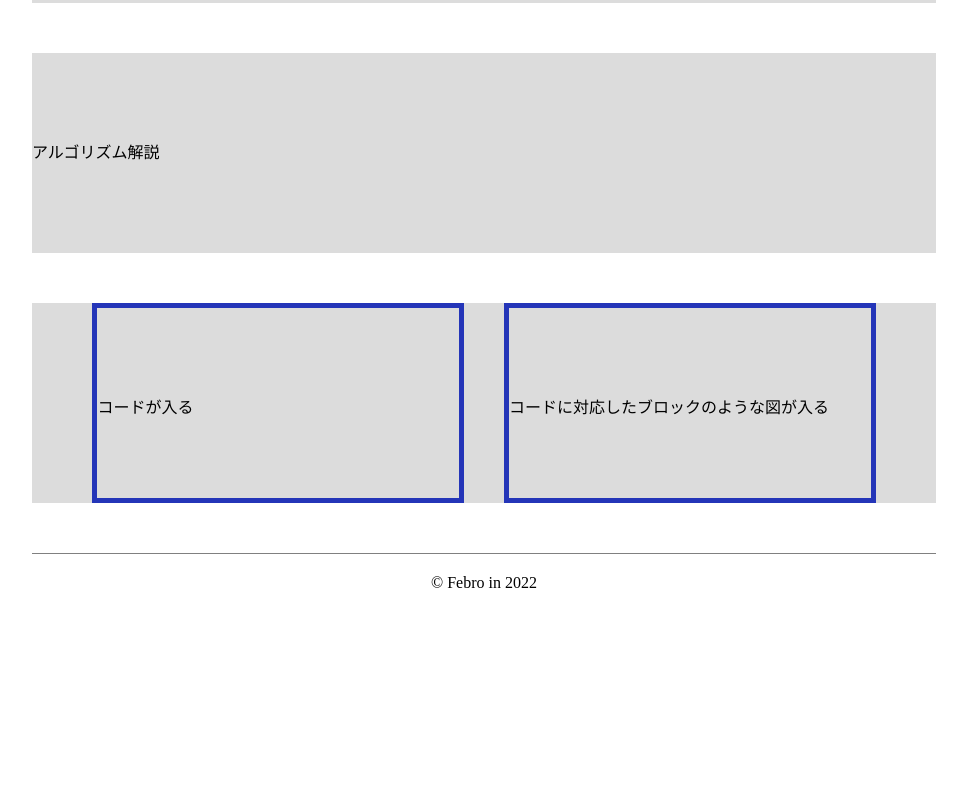
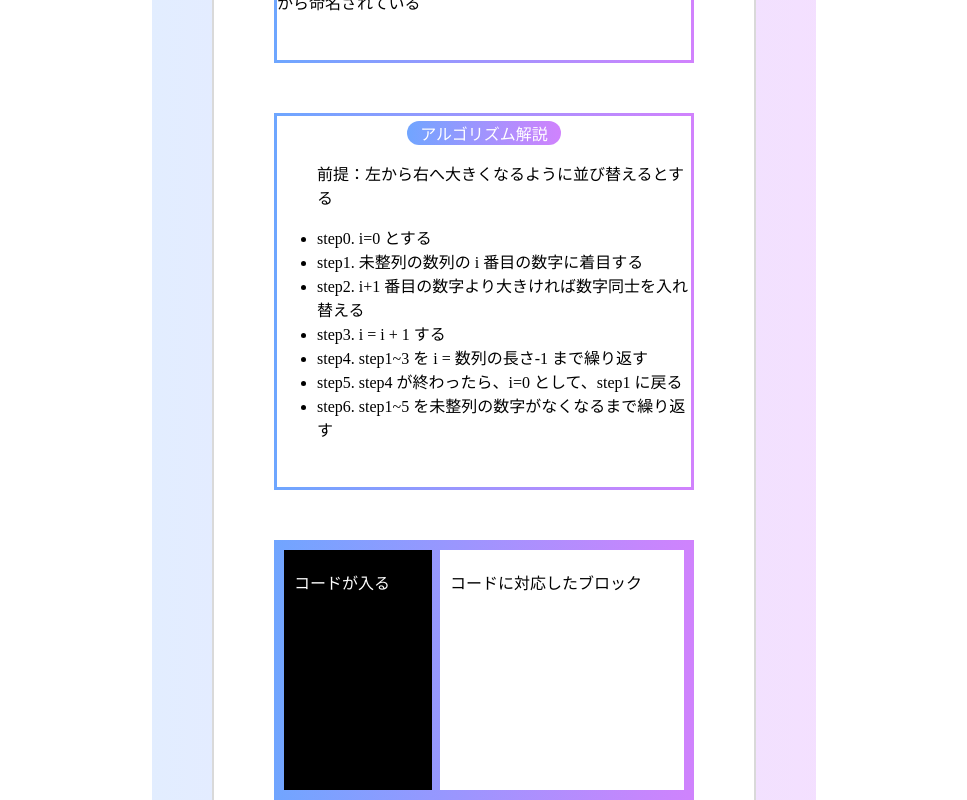
Before and after one commit to webex14-team-4/webex14-team-4-original-team-app, a Vue app: page /show in a window 1280 px wide. Shown: the part 360-1160 px from the top of the page, without its empty margins (156-1123 px from the left). Before the commit the page ends 960 px from the top, so only its background shows below. Built offline with nearby package versions, Linux system fonts and the light colour scheme.

Commit message:
AlgorithmShowのデザイン実装

```diff
--- a/src/App.vue
+++ b/src/App.vue
@@ -23,7 +23,7 @@ export default {
   -moz-osx-font-smoothing: grayscale;
   text-align: center;
   color: #2c3e50; */
-  margin: 0 180px;
+  margin: 0 300px;
 }
 
 nav {
--- a/src/views/ArticleShowView.vue
+++ b/src/views/ArticleShowView.vue
@@ -1,14 +1,31 @@
 <template>
-  <div class="algorithm_show">
-    <div class="algorithm_show_title">
-      <h2>バブルソート</h2>
-      <p>注意: 本ページはfirestoreから取得したデータを元に描画される</p>
-    </div>
-    <div class="algorithm_overview">概要</div>
-    <div class="algorithm_explanation">アルゴリズム解説</div>
-    <div class="algorithm_code_viewer">
-      <div class="code_viewer">コードが入る</div>
-      <div class="block_viewer">コードに対応したブロックのような図が入る</div>
+  <div class="show">
+    <div class="container">
+      <h2 class="title">バブルソート</h2>
+      <div class="overview">
+        <div class="subtitle">概要</div>
+        <p>
+          並び替える数列の中で大きい（または小さい）数字から順番に整列させていくアルゴリズム<br />
+          大きな気泡（バブル）ほど水中を素早く浮上するようすから命名されている
+        </p>
+      </div>
+      <div class="explanation">
+        <div class="subtitle">アルゴリズム解説</div>
+        <ul>
+          <p>前提：左から右へ大きくなるように並び替えるとする</p>
+          <li>step0. i=0 とする</li>
+          <li>step1. 未整列の数列の i 番目の数字に着目する</li>
+          <li>step2. i+1 番目の数字より大きければ数字同士を入れ替える</li>
+          <li>step3. i = i + 1 する</li>
+          <li>step4. step1~3 を i = 数列の長さ-1 まで繰り返す</li>
+          <li>step5. step4 が終わったら、i=0 として、step1 に戻る</li>
+          <li>step6. step1~5 を未整列の数字がなくなるまで繰り返す</li>
+        </ul>
+      </div>
+      <div class="code_contents">
+        <div class="code">コードが入る</div>
+        <div class="block">コードに対応したブロック</div>
+      </div>
     </div>
   </div>
 </template>
@@ -17,23 +34,94 @@
 export default {}
 </script>
 
-<style>
-.algorithm_overview,
-.algorithm_explanation,
-.algorithm_code_viewer {
-  height: 200px;
-  line-height: 200px;
-  background-color: rgb(220, 220, 220);
+<style scoped>
+.show {
+  background: linear-gradient(
+    90deg,
+    rgba(110, 166, 255, 0.2) 0%,
+    rgba(209, 130, 253, 0.25) 100%
+  );
+  padding: 40px 60px;
+}
+.container {
+  border: 2px solid rgba(217, 217, 217, 1);
+  background: #fff;
+  padding: 40px 60px;
+}
+.title {
+  text-align: center;
+  margin-bottom: 35px;
+}
+.subtitle {
+  color: #fff;
+  font-size: 16px;
+  padding: 0 2px;
+  text-align: center;
+  margin: 5px auto;
+  width: 150px;
+  border-radius: 50px;
+  background: linear-gradient(
+    90deg,
+    #d182fd -2.77%,
+    #6ca7ff -2.77%,
+    #6ea6ff -2.76%,
+    #c686fd 88.86%,
+    #d182fd 101.92%,
+    #d381fd 101.93%,
+    #d481fd 101.94%,
+    #d581fd 101.95%,
+    #000000 101.95%,
+    #000000 101.95%,
+    #000000 101.95%,
+    #000000 101.95%
+  );
+}
+.overview,
+.explanation {
+  border: 3px solid rgba(209, 130, 253, 1);
+  border-image: linear-gradient(
+    to right,
+    rgba(110, 166, 255, 1) 0%,
+    rgba(209, 130, 253, 1) 100%
+  );
+  border-image-slice: 1;
+  padding-bottom: 30px;
   margin-bottom: 50px;
 }
-
-.algorithm_code_viewer {
+.code_contents {
   display: flex;
-  justify-content: center;
+  justify-content: space-between;
+  background: linear-gradient(
+    90deg,
+    #d182fd -2.77%,
+    #6ca7ff -2.77%,
+    #6ea6ff -2.76%,
+    #c686fd 88.86%,
+    #d182fd 101.92%,
+    #d381fd 101.93%,
+    #d481fd 101.94%,
+    #d581fd 101.95%,
+    #000000 101.95%,
+    #000000 101.95%,
+    #000000 101.95%,
+    #000000 101.95%
+  );
 }
-.algorithm_code_viewer > * {
-  border: 5px solid rgb(36, 53, 184);
-  margin: 0 20px;
-  width: 40%;
+.code_contents {
+  padding: 10px 10px;
+}
+.code_contents > * {
+  /* margin: 0 20px; */
+  padding: 20px 10px;
+  min-height: 200px;
+  flex-grow: 1;
+}
+.code {
+  background: #000;
+  color: #fff;
+  margin-right: 8px;
+}
+.block {
+  background: #fff;
 }
 </style>
--- a/src/views/UserTopPageView.vue
+++ b/src/views/UserTopPageView.vue
@@ -10,10 +10,18 @@
       <div class="user-bookmark">
         <h3 class="under-line title">Saved article</h3>
         <div class="saved-article">
-          <div class="article under-line">Babble sort</div>
-          <div class="article under-line">Selection sort</div>
-          <div class="article under-line">Insert sort</div>
-          <div class="article under-line">Insert sort</div>
+          <router-link to="/show" class="article under-line"
+            >Babble sort</router-link
+          >
+          <router-link to="/show" class="article under-line"
+            >Selection sort</router-link
+          >
+          <router-link to="/show" class="article under-line"
+            >Insert sort</router-link
+          >
+          <router-link to="/show" class="article under-line"
+            >Merge sort</router-link
+          >
         </div>
       </div>
       <router-link to="/manager" class="btn">
@@ -70,6 +78,8 @@ export default {}
   text-align: center;
   border: 1px solid rgb(100, 100, 100);
   background: #fff;
+  text-decoration: none;
+  color: #000;
   transition: all 0.35s;
 }
 .article:hover {
```
